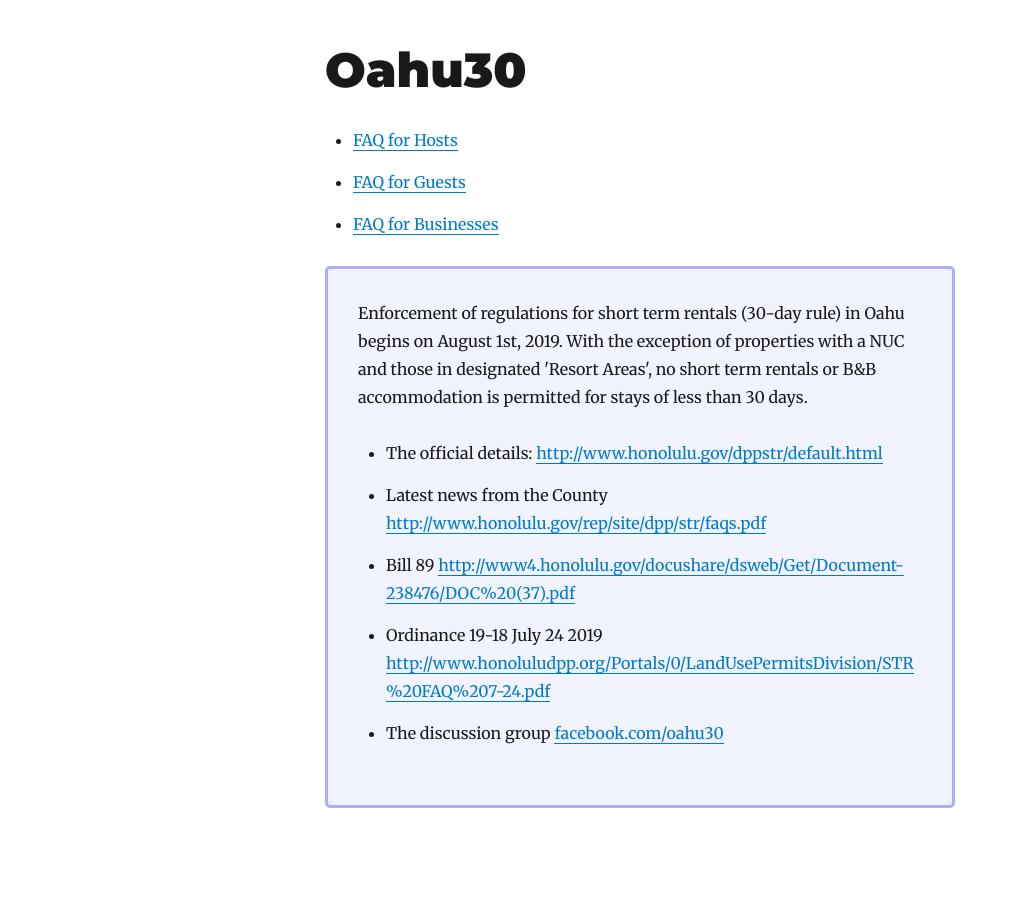
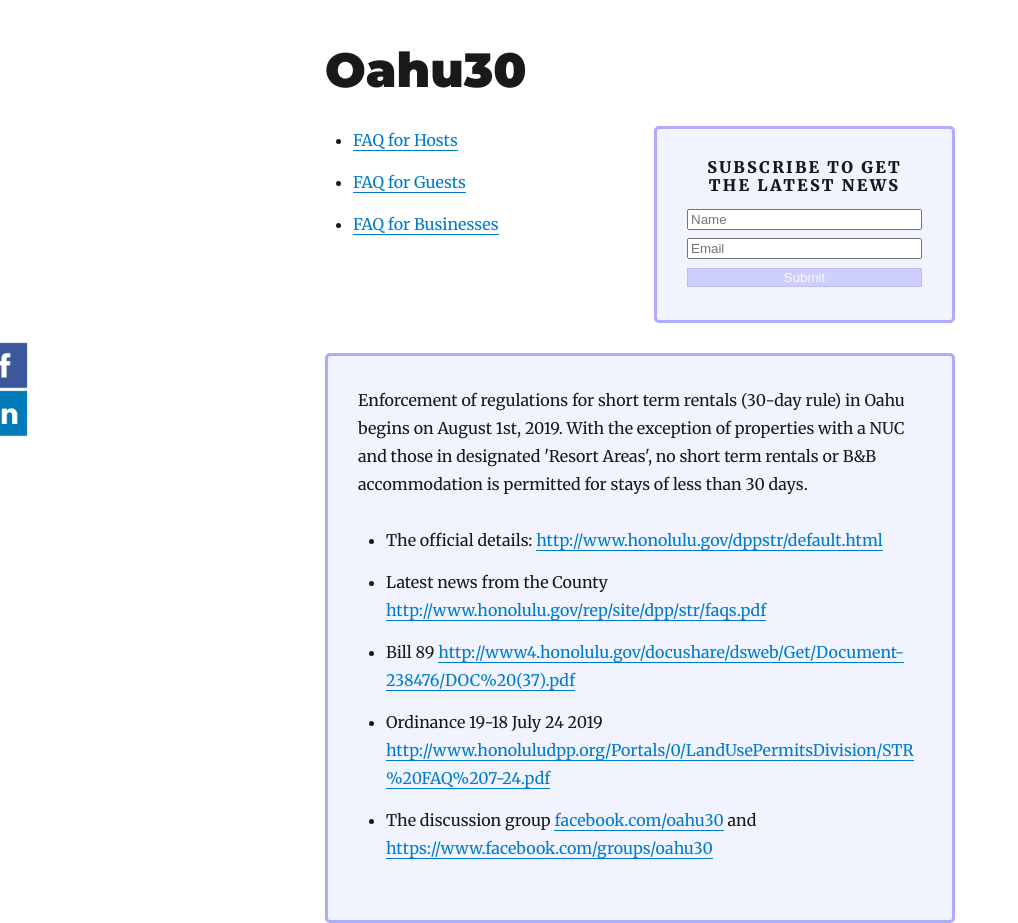
Before and after one commit to shakacode/oahu30, a Gatsby site: page / in a window 1280 px wide. Shown: the whole page, without its empty margins (0-1018 px from the left). Before the commit the page ends 880 px from the top, so only its background shows below. Built offline with nearby package versions, Linux system fonts and the light colour scheme; Gatsby itself is replaced by a stand-in of ours; some packages are replaced by stand-ins of ours.

Commit message:
Newsletter form and social links

```diff
--- a/content/intro.mdx
+++ b/content/intro.mdx
@@ -11,4 +11,4 @@
 - Latest news from the County <a href="http://www.honolulu.gov/rep/site/dpp/str/faqs.pdf" target="_blank" rel="noopener noreferrer">http://www.honolulu.gov/rep/site/dpp/str/faqs.pdf</a>
 - Bill 89 <a href="http://www4.honolulu.gov/docushare/dsweb/Get/Document-238476/DOC%20(37).pdf" rel="noopener noreferrer" target="_blank">http://www4.honolulu.gov/docushare/dsweb/Get/Document-238476/DOC%20(37).pdf</a>
 - Ordinance 19-18 July 24 2019 <a href="http://www.honoluludpp.org/Portals/0/LandUsePermitsDivision/STR%20FAQ%207-24.pdf" rel="noopener noreferrer" target="_blank">http://www.honoluludpp.org/Portals/0/LandUsePermitsDivision/STR%20FAQ%207-24.pdf</a>
-- The discussion group <a href="https://facebook.com/oahu30" target="_blank" rel="noopener noreferrer">facebook.com/oahu30</a>
+- The discussion group <a href="https://facebook.com/oahu30" target="_blank" rel="noopener noreferrer">facebook.com/oahu30</a> and <a href="https://www.facebook.com/groups/oahu30" target="_blank" rel="noopener noreferrer">https://www.facebook.com/groups/oahu30</a>
--- a/package.json
+++ b/package.json
@@ -10,6 +10,7 @@
   "dependencies": {
     "@mdx-js/mdx": "^1.1.5",
     "@mdx-js/react": "^1.1.5",
+    "axios": "^0.19.0",
     "gatsby": "^2.13.45",
     "gatsby-image": "^2.2.7",
     "gatsby-plugin-feed": "^2.3.6",
--- a/src/components/Layout.js
+++ b/src/components/Layout.js
@@ -3,6 +3,10 @@
 
 import { rhythm, scale } from "../utils/typography"
 import "./styles.css"
+import css from "./Layout.module.css"
+
+import facebook from "../../content/facebook.png"
+import linkedin from "../../content/linkedin.png"
 
 class Layout extends React.Component {
   render() {
@@ -58,6 +62,10 @@
       >
         <header>{header}</header>
         <main>{children}</main>
+        <div className={css.socialLinks}>
+          <a href="https://facebook.com/oahu30" target="_blank" rel="noopener noreferrer"><img src={facebook} alt="Facebook" /></a>
+          <a href="https://www.linkedin.com/groups/13743909/" target="_blank" rel="noopener noreferrer"><img src={linkedin} alt="Linkedin" /></a>
+        </div>
       </div>
     )
   }
--- /dev/null
+++ b/src/components/Layout.module.css
@@ -0,0 +1,21 @@
+.socialLinks {
+  position: fixed;
+  width: 50px;
+  left: -20px;
+  top: 50%;
+  margin-top: -50px;
+}
+
+.socialLinks:hover {
+  transition: 0.1s;
+  left: -5px;
+}
+
+.socialLinks a {
+  text-decoration: none;
+  box-shadow: none;
+}
+
+.socialLinks img:last-child {
+  margin-top: -10px;
+}
--- /dev/null
+++ b/src/components/NewsletterForm.js
@@ -0,0 +1,86 @@
+import React from "react"
+import axios from "axios"
+
+import css from "./NewsletterForm.module.css"
+
+class NewsletterForm extends React.Component {
+  constructor(props) {
+    super(props)
+    this.state = {
+      email: '',
+      name: '',
+      isValidName: false,
+      isValidEmail: false,
+      isSent: false,
+    }
+  }
+
+  isValidEmail = email => !!email && /^[A-Z0-9._%+-]+@[A-Z0-9.-]+\.[A-Z]{2,4}$/i.test(email)
+
+  handleSubmit = () => {
+    if (this.isValidEmail(this.state.email) && !!this.state.name) {
+      axios.post(
+        `https://api.mailerlite.com/api/v1/subscribers/${process.env.MAILERLITE_GROUP_ID}`,
+        {
+          apiKey: process.env.MAILERLITE_KEY,
+          id: process.env.MAILERLITE_GROUP_ID,
+          name: this.state.name,
+          email: this.state.email,
+        },
+        {
+          headers: { "Content-Type": "application/json" }
+        }
+      ).then(response => {
+        if (response.data && response.data.email) {
+          this.setState({ isSent: true })
+        }
+      }).catch(error => {
+        console.log('Error', error);
+      })
+    }
+  }
+
+  handleEmailChange = (e) =>
+    this.setState({ email: e.target.value, isValidEmail: this.isValidEmail(e.target.value) })
+
+  handleNameChange = (e) =>
+    this.setState({ name: e.target.value, isValidName: !!e.target.value })
+
+  render() {
+    const { email, name, isSent, isValidEmail, isValidName } = this.state
+
+    return (
+      <div className={css.formBlock}>
+        {isSent ? (
+          <>
+            <h4 className={css.blockTitle}>Thank you!</h4>
+            <p>Check your email for further instructions.</p>
+          </>
+        ) : (
+            <>
+              <h4 className={css.blockTitle}>Subscribe to get the latest news</h4>
+              <input
+                type="text"
+                className={!isValidName && !!name && css.notValidInput}
+                onChange={this.handleNameChange}
+                value={name}
+                placeholder="Name"
+              />
+              <input
+                type="text"
+                className={!isValidEmail && !!email && css.notValidInput}
+                onChange={this.handleEmailChange}
+                value={email}
+                placeholder="Email"
+              />
+              <button onClick={this.handleSubmit} disabled={!isValidEmail || !isValidName}>
+                Submit
+              </button>
+            </>
+          )}
+      </div>
+    )
+  }
+}
+
+export default NewsletterForm
--- /dev/null
+++ b/src/components/NewsletterForm.module.css
@@ -0,0 +1,39 @@
+.formBlock {
+  padding: 30px;
+  border: 3px solid #aeacfc;
+  border-radius: 5px;
+  background-color: #f1f4ff;
+  margin-bottom: 30px;
+}
+
+.blockTitle {
+  margin: 0 0 10px 0;
+  text-align: center;
+}
+
+.formBlock p {
+  margin: 0;
+  text-align: center;
+}
+
+.formBlock input {
+  width:100%;
+  margin: 3px 0;
+}
+
+.formBlock button {
+  width:100%;
+  margin-top: 5px;
+  background-color: #aeacfc;
+  color: #fff;
+  border: 1px solid #8a87e4;
+}
+
+button:disabled,
+button[disabled]{
+  opacity: 0.5;
+}
+
+input.notValidInput {
+  border: 2px solid #e81f1f;
+}
--- a/src/components/styles.css
+++ b/src/components/styles.css
@@ -1,5 +1,9 @@
 ul {
   margin-left: 1.75rem;
+}
+
+img {
+  margin: 0;
 }
 
 ul li:last-child {
@@ -12,4 +16,5 @@
 details summary {
   font-weight: bold;
   margin-bottom: 10px;
+  outline: none;
 }
--- a/src/pages/index.js
+++ b/src/pages/index.js
@@ -4,6 +4,7 @@
 import Layout from "../components/Layout"
 import SEO from "../components/Seo"
 import Intro from "../components/Intro"
+import NewsletterForm from "../components/NewsletterForm"
 
 class Index extends React.Component {
   render() {
@@ -13,7 +14,16 @@
     return (
       <Layout isHome heading={siteTitle}>
         <SEO title={siteTitle} description={`todo`} />
-        <ul>
+        <div
+          style={{
+            display: "flex"
+          }}
+        >
+          <ul
+            style={{
+              flex: "0 1 100%"
+            }}
+          >
             <li>
               <Link to="/faq-for-hosts">FAQ for Hosts</Link>
             </li>
@@ -24,6 +34,14 @@
               <Link to="/faq-for-businesses">FAQ for Businesses</Link>
             </li>
           </ul>
+          <div
+            style={{
+              flex: "0 1 100%"
+            }}
+          >
+            <NewsletterForm />
+          </div>
+        </div>
         <Intro body={introBody} />
       </Layout>
     )
```
Also changed, not shown: src/components/Faq.js (+10 -0 lines), content/facebook.png (added), content/linkedin.png (added), 3 other files. Lines whose indentation alone changed are shown as unchanged.
